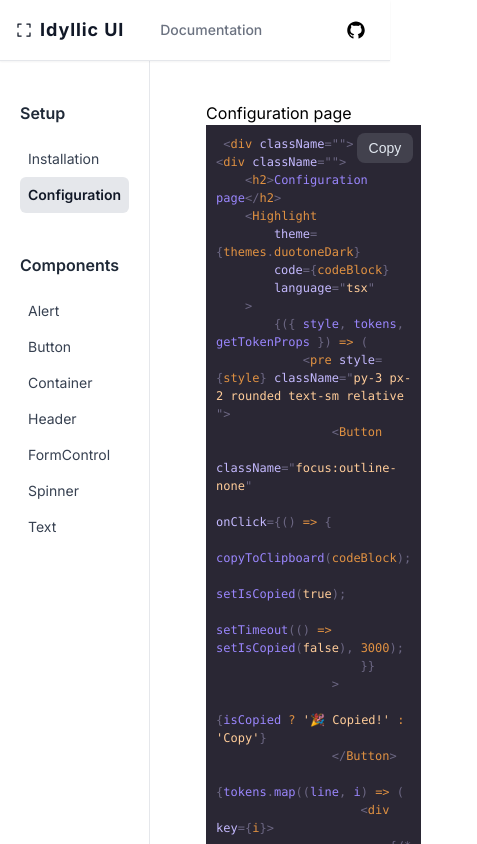
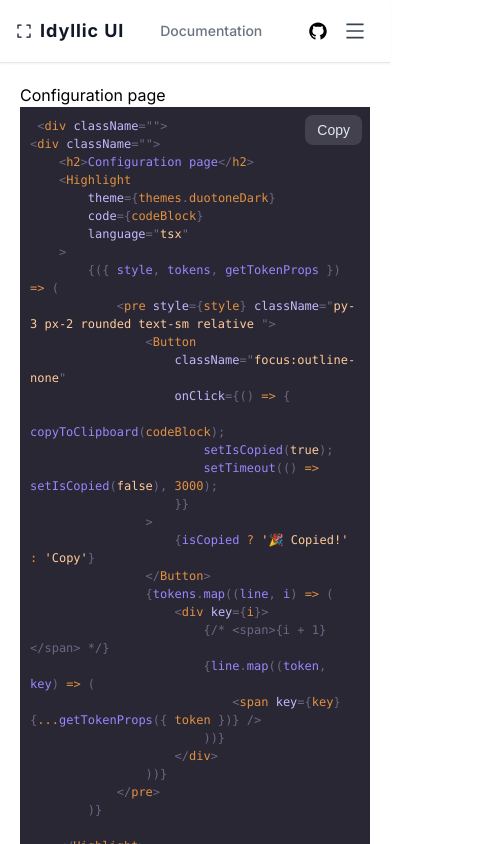
Before and after one commit to itsabubakar/idyllic-ui-docs, a React (Vite) app: page /documentation/configuration in a window 390 px wide. Shown: the top 844 px of the page, 477 px wide, since content can reach past the window. Built offline with nearby package versions, Linux system fonts and the light colour scheme.

Commit message:
added context and use it to switch navba state

```diff
--- a/src/App.tsx
+++ b/src/App.tsx
@@ -11,6 +11,7 @@ import Installation from './pages/Installation';
 import Configuration from './pages/Configuration';
 
 import Alert from './pages/components/Alert';
+import Context from './context/Context';
 // import Button from './pages/ui/Button';
 // import Container from './pages/ui/Container';
 // import FormControl from './pages/ui/FormControl';
@@ -22,6 +23,7 @@ import Alert from './pages/components/Alert';
 const App = () => {
   return (
     <div className='h-full relative'>
+      <Context>
         <Router>
           <Navbar />
           <Routes>
@@ -42,6 +44,7 @@ const App = () => {
             <Route path='*' element={<Error />} />
           </Routes>
         </Router>
+      </Context>
     </div>
   )
 }
--- a/src/components/Navbar.tsx
+++ b/src/components/Navbar.tsx
@@ -1,15 +1,26 @@
-import { AiFillGithub, AiOutlineExpand } from 'react-icons/ai';
+import { AiFillGithub, AiOutlineExpand, AiOutlineMenu } from 'react-icons/ai';
 import { Link } from 'react-router-dom';
 
+import { AppContext } from '../context/Context';
+import { useContext } from "react"
+
+
+
 const Navbar = () => {
+
+    const { sidebarOpen, setSidebarOpen } = useContext(AppContext)
+
+    const handleClick = () => {
+        setSidebarOpen(!sidebarOpen)
+    }
     return (
-        <header className='sticky top-0 bg-white z-10'>
+        <header className='sticky top-0 bg-white z-50'>
             <nav className='px-4 py-3 border-b shadow-sm top-10 bottom-4'>
                 <ul className='flex items-center'>
                     <li><Link to="/" className='tracking-wider flex items-center gap-2 text-lg text-gray-900 font-bold'><AiOutlineExpand size={16} />Idyllic UI</Link></li>
                     <li className='ml-7 text-sm text-gray-500 font-medium hover:bg-gray-200  hover:text-gray-700 p-2 rounded'><Link to="/documentation/installation">Documentation</Link></li>
                     <li className='ml-auto hover:bg-gray-200 p-2 rounded'><Link to="https://github.com/itsabubakar/idyllic-ui"><AiFillGithub size={20} /></Link></li>
-                    <li></li>
+                    <button onClick={handleClick} className='hover:bg-gray-200 p-2 rounded sm:hidden'><AiOutlineMenu className="text-gray-700 f" size={22} /></button>
                 </ul>
             </nav>
         </header>
--- /dev/null
+++ b/src/context/Context.tsx
@@ -0,0 +1,26 @@
+import React, { createContext, useState, ReactNode } from "react"
+
+interface ContextProps {
+    sidebarOpen: boolean,
+    setSidebarOpen: React.Dispatch<React.SetStateAction<boolean>>,
+}
+
+
+
+const defaultContext = {
+    sidebarOpen: false,
+    setSidebarOpen: () => { }
+}
+
+export const AppContext = createContext<ContextProps>(defaultContext)
+
+
+const Context = ({ children }: { children: ReactNode }) => {
+    const [sidebarOpen, setSidebarOpen] = useState(false)
+    return (
+        <AppContext.Provider value={{ sidebarOpen, setSidebarOpen }}>
+            {children}
+        </AppContext.Provider>
+    )
+}
+export default Context
--- a/src/pages/Configuration.tsx
+++ b/src/pages/Configuration.tsx
@@ -14,7 +14,6 @@ const Configuration = () => {
         <div className="">
             <div className="">
                 <h2>Configuration page</h2>
-
                 <CodeBlock codeString={Code} />
             </div>
         </div>
--- a/src/pages/Documentation.tsx
+++ b/src/pages/Documentation.tsx
@@ -1,11 +1,19 @@
 import { Outlet } from "react-router-dom"
 import Sidebar from "../components/Sidebar"
 
+import { AppContext } from '../context/Context';
+import { useContext } from "react"
+
 const Documentation = () => {
+    const { sidebarOpen } = useContext(AppContext)
+    console.log(sidebarOpen);
+
     return (
-        <div className="flex h-full">
-            <Sidebar />
-            <div className="px-14 py-10">
+        <div className="flex h-full relative">
+            <div className={`${sidebarOpen ? 'absolute ' : 'hidden sm:flex'} z-10 h-full bg-white sm:relative`}>
+                <Sidebar />
+            </div>
+            <div className="p-5 sm:px-14 sm:py-10">
                 <Outlet />
             </div>
         </div>
--- a/src/pages/Installation.tsx
+++ b/src/pages/Installation.tsx
@@ -46,7 +46,7 @@ const GroceryItem: React.FC<GroceryItemProps> = ({ item }) => {
                 <h2 className="text-4xl font-bold text-gray-800">Installation</h2>
                 <p className="text-base text-gray-700 pt-6">To use Idyllic UI in your React project, run one of the following commands in your terminal:</p>
 
-                <div className="bg-white border-b-2 mt-4">
+                <div className="bg-white  mt-4">
                     <nav className="flex flex-col sm:flex-row" onClick={setActive}>
                         <button className="text-gray-600 text-sm py-2 px-6 block hover:text-blue-500 focus:outline-none border-b-2 font-medium border-gray-500 -mb-[2px]">
                             npm
```
Also changed, not shown: src/pages/Hello.mdx (deleted, +0 -4 lines). Lines whose indentation alone changed are shown as unchanged.
